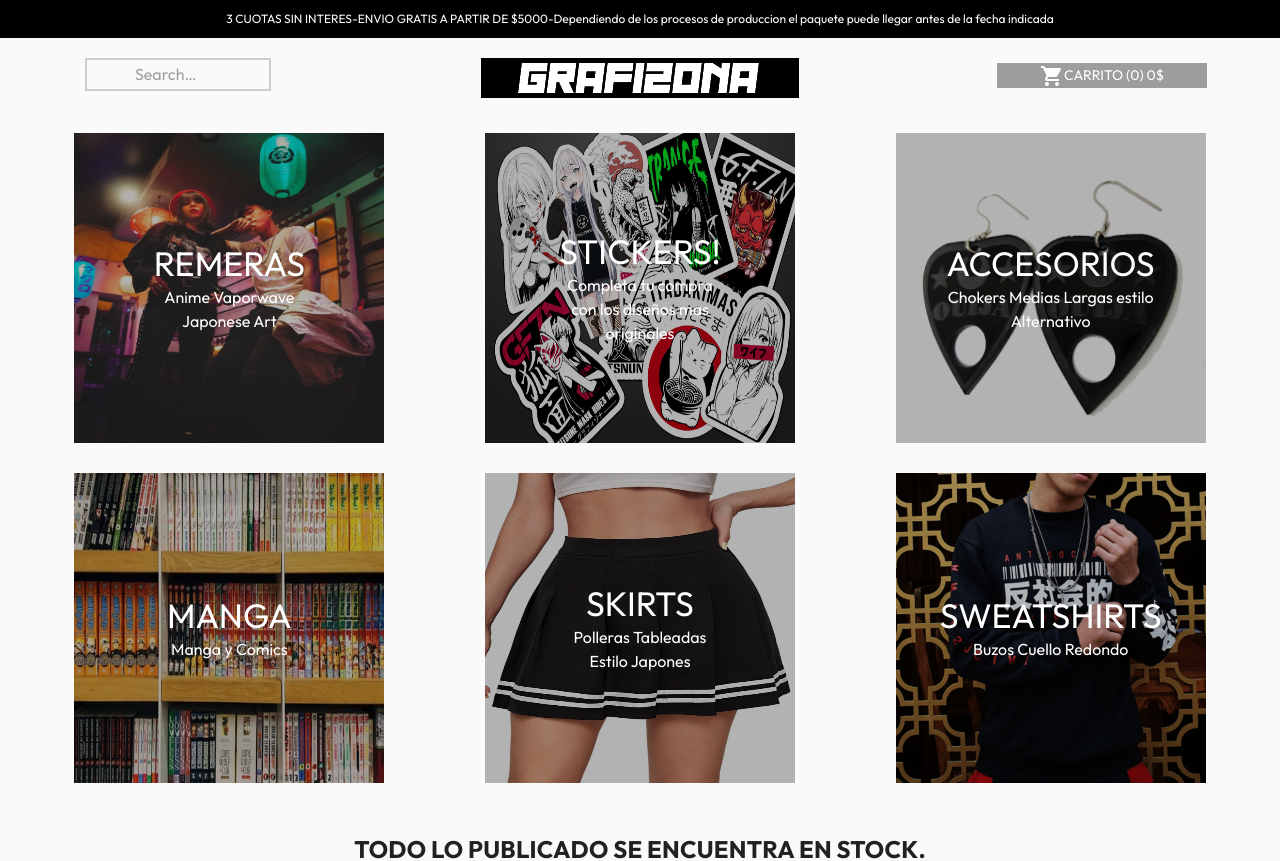
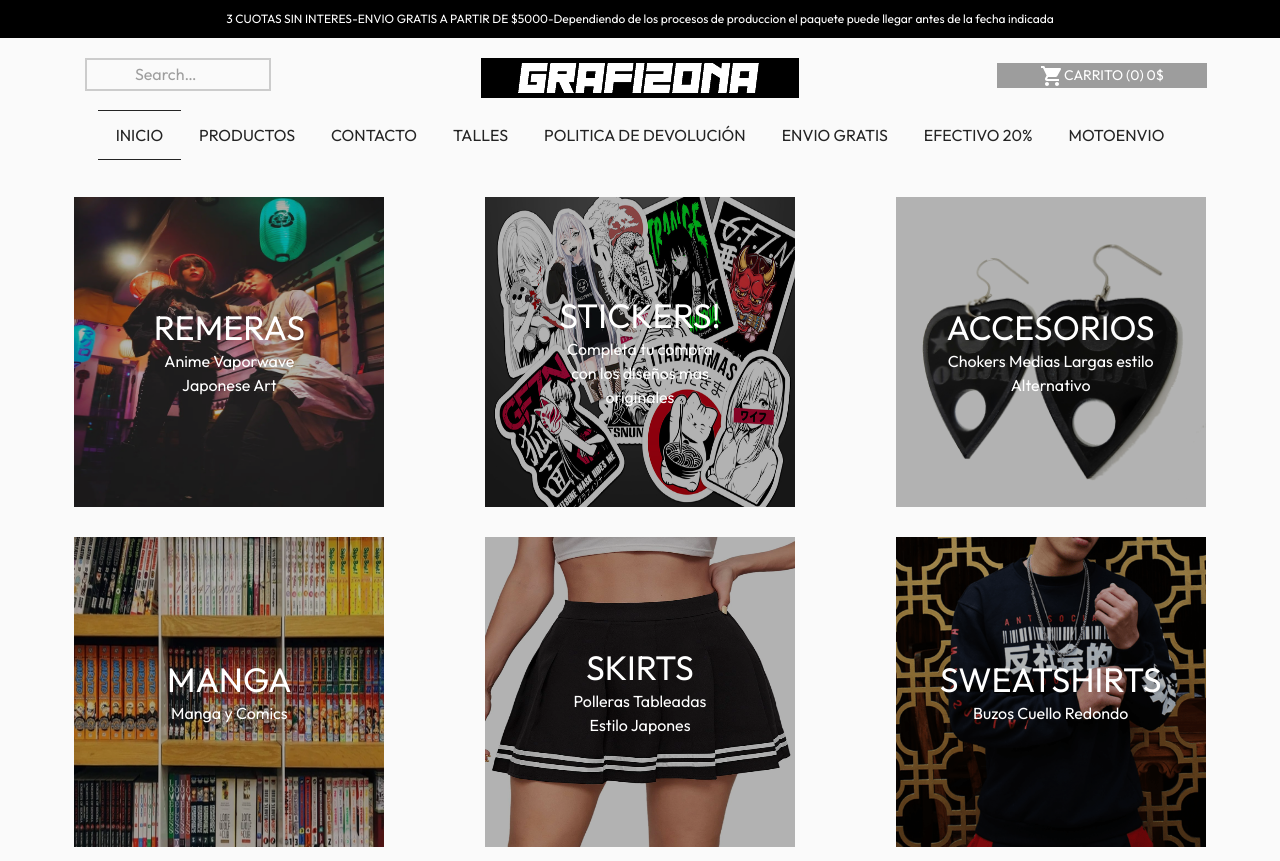
Before and after one commit to yedai13/react-materialUI, a React (Create React App) app in the folder grafizona/: page / in a window 1280 px wide. Shown: the top 861 px of the page. Built offline with nearby package versions, Linux system fonts and the light colour scheme.

Commit message:
build navbar lg

```diff
--- a/grafizona/src/App.js
+++ b/grafizona/src/App.js
@@ -6,6 +6,7 @@ import {
 } from "@material-ui/core";
 import "./App.css";
 import CuotasHeader from "./Components/CuotasHeader";
+import NavBar from "./Components/NavBar";
 import NavGrafizona from "./Components/NavGrafizona";
 import ProductosMainGrid from "./Components/ProductosMainGrid";
 import StoreGrid from "./Components/StoreGrid";
@@ -19,6 +20,7 @@ function App() {
         <Container>
           <header>
             <NavGrafizona />
+            <NavBar />
           </header>
           <main>
             <ProductosMainGrid />
--- /dev/null
+++ b/grafizona/src/Components/NavBar.jsx
@@ -0,0 +1,64 @@
+import React from "react";
+import { Toolbar, Box, Link } from "@material-ui/core";
+import { makeStyles } from "@material-ui/core/styles";
+
+const useStyle = makeStyles((theme) => ({
+  linkMenu: {
+    paddingTop: 12,
+    paddingBottom: 12,
+    paddingLeft: 18,
+    paddingRight: 18,
+    color: "#242424",
+
+    "&:hover": {
+      textDecoration: "none",
+      color: "#CCC",
+    },
+  },
+  linkMenuSelected: {
+    paddingTop: 12,
+    paddingBottom: 12,
+    paddingLeft: 18,
+    paddingRight: 18,
+    color: "#242424",
+    borderTop: "1px solid #242424",
+    borderBottom: "1px solid #242424",
+    "&:hover": {
+      textDecoration: "none",
+      color: "#CCC",
+      borderTop: "1px solid #ccc",
+      borderBottom: "1px solid #ccc",
+    },
+  },
+  boxMenu: {
+    margin: "auto",
+  },
+}));
+
+const NavBar = () => {
+  const { linkMenu, linkMenuSelected, boxMenu } = useStyle();
+  return (
+    <Toolbar>
+      <Box className={boxMenu}>
+        <Link component="button" variant="body1" className={linkMenuSelected}>
+          INICIO
+        </Link>
+        {[
+          "PRODUCTOS",
+          "CONTACTO",
+          "TALLES",
+          "POLITICA DE DEVOLUCIÓN",
+          "ENVIO GRATIS",
+          "EFECTIVO 20%",
+          "MOTOENVIO",
+        ].map((menuOption) => (
+          <Link component="button" variant="body1" className={linkMenu}>
+            {menuOption.toUpperCase()}
+          </Link>
+        ))}
+      </Box>
+    </Toolbar>
+  );
+};
+
+export default NavBar;
```
